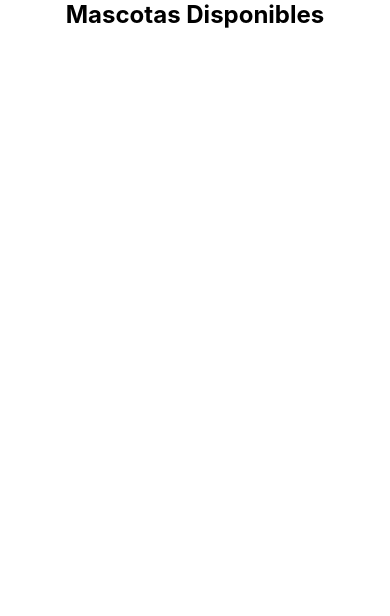
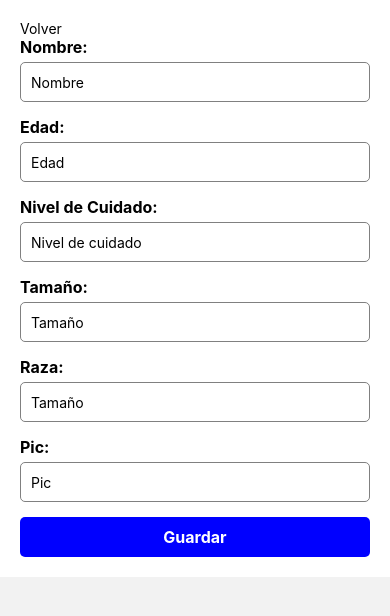
Before and after one commit to AgustinGiudice/petHope, a React Native app: screen /Pet in a window 390 px wide. Shown: the top 616 px of the page. Built offline with nearby package versions, Linux system fonts and the light colour scheme; no server answers.

Commit message:
Aplicación de localización en Usuario y Refugios

```diff
--- a/App.js
+++ b/App.js
@@ -27,7 +27,6 @@ const Stack = createNativeStackNavigator();
 export default function App() {
   return (
     <>
-{/*
       <StatusBar styles="light" />
       <NavigationContainer>
         <Stack.Navigator initialRouteName="Login">
@@ -61,9 +60,14 @@ export default function App() {
             component={RegisterPet}
             options={{ headerShown: false }}
           />
+          <Stack.Screen
+            name="ShowPets"
+            component={ShowPets}
+            options={{ headerShown: false }}
+          />
         </Stack.Navigator>
-      </NavigationContainer> */}
-        <ShowPets></ShowPets>
+      </NavigationContainer>
+      {/* <ShowPets></ShowPets> */}
     </>
   );
 }
--- a/screens/RegisterPet.js
+++ b/screens/RegisterPet.js
@@ -8,22 +8,17 @@ import {
 } from "react-native";
 
 const RegisterPet = ({ navigation }) => {
-  const [nombre, setNombre] = useState("");
-  const [edad, setEdad] = useState("");
-  const [nivelCuidado, setNivelCuidado] = useState("");
-  const [tamanio, setTamanio] = useState("");
-  const [pic, setPic] = useState("");
+  const initialPetData = {
+    nombre: "",
+    edad: "",
+    nivelCuidado: "",
+    tamanio: "",
+    pic: "",
+    raza: "",
+  };
+  const [petData, setPetData] = useState(initialPetData);
 
   const handleSubmit = () => {
-    // Crear un objeto con los datos del usuario
-    const petData = {
-      nombre,
-      edad,
-      nivelCuidado,
-      tamanio,
-      pic,
-    };
-
     // Realizar la petición POST al backend para guardar los datos del usuario
     fetch("http://localhost:3000/api/mascotas", {
       method: "POST",
@@ -36,11 +31,7 @@ const RegisterPet = ({ navigation }) => {
       .then((data) => {
         console.log("*********\nRespuesta del backend:", data);
         // Reiniciar los campos del formulario después de guardar los datos
-        setNombre("");
-        setEdad("");
-        setNivelCuidado("");
-        setTamanio("");
-        setPic("");
+        setPetData(initialPetData);
       })
       .catch((error) => {
         console.error("Error al guardar el usuario:", error);
@@ -59,37 +50,46 @@ const RegisterPet = ({ navigation }) => {
       <Text style={styles.label}>Nombre:</Text>
       <TextInput
         style={styles.input}
-        value={nombre}
-        onChangeText={setNombre}
+        value={petData.nombre}
+        onChangeText={(value) => setPetData({ ...petData, nombre: value })}
         placeholder="Nombre"
       />
       <Text style={styles.label}>Edad:</Text>
       <TextInput
         style={styles.input}
-        value={edad}
-        onChangeText={setEdad}
+        value={petData.edad}
+        onChangeText={(value) => setPetData({ ...petData, edad: value })}
         placeholder="Edad"
       />
       <Text style={styles.label}>Nivel de Cuidado:</Text>
       <TextInput
         style={styles.input}
-        value={nivelCuidado}
-        onChangeText={setNivelCuidado}
+        value={petData.nivelCuidado}
+        onChangeText={(value) =>
+          setPetData({ ...petData, nivelCuidado: value })
+        }
         placeholder="Nivel de cuidado"
         keyboardType="numeric"
       />
       <Text style={styles.label}>Tamaño:</Text>
       <TextInput
         style={styles.input}
-        value={tamanio}
-        onChangeText={setTamanio}
+        value={petData.tamanio}
+        onChangeText={(value) => setPetData({ ...petData, tamanio: value })}
+        placeholder="Tamaño"
+      />
+      <Text style={styles.label}>Raza:</Text>
+      <TextInput
+        style={styles.input}
+        value={petData.raza}
+        onChangeText={(value) => setPetData({ ...petData, raza: value })}
         placeholder="Tamaño"
       />
       <Text style={styles.label}>Pic:</Text>
       <TextInput
         style={styles.input}
-        value={pic}
-        onChangeText={setPic}
+        value={petData.pic}
+        onChangeText={(value) => setPetData({ ...petData, pic: value })}
         placeholder="Pic"
       />
       <TouchableOpacity style={styles.button} onPress={handleSubmit}>
--- a/screens/RegisterRef.js
+++ b/screens/RegisterRef.js
@@ -1,10 +1,16 @@
-import React, { useState } from 'react';
-import { View, Text, TextInput, TouchableOpacity, StyleSheet } from 'react-native';
+import React, { useState } from "react";
+import {
+  View,
+  Text,
+  TextInput,
+  TouchableOpacity,
+  StyleSheet,
+} from "react-native";
 
-const RegisterRef = ({navigation}) => {
-  const [nombre, setNombre] = useState('');
-  const [direccion, setDireccion] = useState('');
-  const [contacto, setContacto] = useState('');
+const RegisterRef = ({ navigation }) => {
+  const [nombre, setNombre] = useState("");
+  const [direccion, setDireccion] = useState("");
+  const [contacto, setContacto] = useState("");
 
   const handleSubmit = () => {
     // Crear un objeto con los datos del refugio
@@ -12,34 +18,39 @@ const RegisterRef = ({navigation}) => {
       nombre,
       direccion,
       contacto,
+      latitud: -34.61, //coordenadas hardcodeadas para dejar el refugio en devoto... XQ SI
+      longitud: -58.51815,
     };
 
     // Realizar la petición POST al backend para guardar los datos del refugio
-    fetch('http://localhost:3000/api/refugios', {
-      method: 'POST',
+    fetch("http://localhost:3000/api/refugios", {
+      method: "POST",
       headers: {
-        'Content-Type': 'application/json',
+        "Content-Type": "application/json",
       },
       body: JSON.stringify(refugioData),
     })
       .then((response) => response.json())
       .then((data) => {
-        console.log('Respuesta del backend:', data);
+        console.log("Respuesta del backend:", data);
         // Reiniciar los campos del formulario después de guardar los datos
-        setNombre('');
-        setDireccion('');
-        setContacto('');
+        setNombre("");
+        setDireccion("");
+        setContacto("");
+        navigation.navigate("ShowPets");
       })
       .catch((error) => {
-        console.error('Error al guardar el refugio:', error);
+        console.error("Error al guardar el refugio:", error);
         // Aquí puedes agregar lógica para mostrar un mensaje de error al usuario si la petición falla
       });
   };
 
   return (
     <View style={styles.container}>
-
-      <TouchableOpacity style={styles.goBackButton} onPress={() => navigation.goBack()}>
+      <TouchableOpacity
+        style={styles.goBackButton}
+        onPress={() => navigation.goBack()}
+      >
         <Text style={styles.goBackText}>Volver</Text>
       </TouchableOpacity>
 
@@ -75,32 +86,32 @@ const RegisterRef = ({navigation}) => {
 const styles = StyleSheet.create({
   container: {
     padding: 20,
-    backgroundColor: '#fff',
+    backgroundColor: "#fff",
   },
   label: {
     fontSize: 16,
-    fontWeight: 'bold',
+    fontWeight: "bold",
     marginBottom: 5,
   },
   input: {
     height: 40,
-    borderColor: 'gray',
+    borderColor: "gray",
     borderWidth: 1,
     borderRadius: 5,
     paddingHorizontal: 10,
     marginBottom: 15,
   },
   button: {
-    backgroundColor: 'blue',
+    backgroundColor: "blue",
     borderRadius: 5,
     paddingVertical: 10,
     paddingHorizontal: 20,
-    alignItems: 'center',
+    alignItems: "center",
   },
   buttonText: {
-    color: '#fff',
+    color: "#fff",
     fontSize: 16,
-    fontWeight: 'bold',
+    fontWeight: "bold",
   },
 });
 
--- a/screens/RegisterUser.js
+++ b/screens/RegisterUser.js
@@ -13,13 +13,18 @@ import { useNavigation } from "@react-navigation/native";
 // import MapView from "react-native-maps";
 
 const CreateUserForm = ({ navigation }) => {
-  const [latitude, setLatitude] = useState("");
-  const [longitude, setLongitude] = useState("");
-  const [nombre, setNombre] = useState("");
-  const [apellido, setApellido] = useState("");
-  const [telefono, setTelefono] = useState("");
-  const [mail, setMail] = useState("");
-  const [pass, setPass] = useState("");
+  const initialUserData = {
+    nombre: "",
+    apellido: "",
+    telefono: "",
+    mail: "",
+    pass: "",
+    latitud: null,
+    longitud: null,
+    espacioDisponible: null,
+    aceptaCuidadosEspeciales: false,
+  };
+  const [userData, setUserData] = useState(initialUserData);
   const [location, setLocation] = useState(null);
   const [errorMsg, setErrorMsg] = useState(null);
 
@@ -39,34 +44,32 @@ const showAlert = (message) => {
         return;
       }
 
-      let location = await Location.getCurrentPositionAsync({});
-      setLocation(location.coords);
+      let geolocation = await Location.getCurrentPositionAsync({});
+      setLocation(geolocation.coords);
     })();
-    setLatitude("Waiting..");
-    setLongitude("Waiting..");
     if (errorMsg) {
-      setLatitude("Ocurrió un error");
-      setLongitude("Ocurrió un error");
+      console.log(errorMsg);
     } else if (location) {
-      setLongitude(location.longitude);
-      setLatitude(location.latitude);
+      console.log(location); //Necesito saber como hacer para que no se ejecute 2 MILLONES DE VECES!!!!!!!!!!!!
+      setUserData({
+        ...userData,
+        latitud: location.latitude,
+        longitud: location.longitude,
+      });
     }
-  });
+  }, [location]);
 
   const handleSubmit = () => {
-    if (!nombre || !apellido || !telefono || !mail || !pass) {
+    if (
+      !userData.nombre ||
+      !userData.apellido ||
+      !userData.telefono ||
+      !userData.mail ||
+      !userData.pass
+    ) {
       showAlert("Por favor, completa todos los campos.");
       return;
     }
-
-    // Crear un objeto con los datos del usuario
-    const usuarioData = {
-      nombre,
-      apellido,
-      telefono,
-      mail,
-      pass
-    };
 
     // Realizar la petición POST al backend para guardar los datos del usuario
     fetch("http://localhost:3000/api/usuarios", {
@@ -74,20 +77,14 @@ const showAlert = (message) => {
       headers: {
         "Content-Type": "application/json",
       },
-      body: JSON.stringify(usuarioData),
+      body: JSON.stringify(userData),
     })
       .then((response) => response.json())
       .then((data) => {
         console.log("*********\nRespuesta del backend:", data);
         // Reiniciar los campos del formulario después de guardar los datos
-        setNombre('');
-        setApellido('');
-        setTelefono('');
-        setMail('');
-        setPass('');
-
-        navigation.navigate("Home"); // Reemplaza "Inicio" con el nombre de tu pantalla de inicio
-
+        setUserData(initialUserData);
+        navigation.navigate("ShowPets"); // Reemplaza "Inicio" con el nombre de tu pantalla de inicio
       })
       .catch((error) => {
         console.error("Error al guardar el usuario:", error);
@@ -106,44 +103,50 @@ const showAlert = (message) => {
       <Text style={styles.label}>Nombre:</Text>
       <TextInput
         style={styles.input}
-        value={nombre}
-        onChangeText={setNombre}
+        value={userData.nombre}
+        onChangeText={(value) => setUserData({ ...userData, nombre: value })}
         placeholder="Nombre"
       />
       <Text style={styles.label}>Apellido:</Text>
       <TextInput
         style={styles.input}
-        value={apellido}
-        onChangeText={setApellido}
+        value={userData.apellido}
+        onChangeText={(value) => setUserData({ ...userData, apellido: value })}
         placeholder="Apellido"
       />
       <Text style={styles.label}>Teléfono:</Text>
       <TextInput
         style={styles.input}
-        value={telefono}
-        onChangeText={setTelefono}
+        value={userData.telefono}
+        onChangeText={(value) => setUserData({ ...userData, telefono: value })}
         placeholder="Teléfono"
         keyboardType="numeric"
       />
       <Text style={styles.label}>Email:</Text>
       <TextInput
         style={styles.input}
-        value={mail}
-        onChangeText={setMail}
+        value={userData.mail}
+        onChangeText={(value) => setUserData({ ...userData, mail: value })}
         placeholder="Email"
         keyboardType="email-address"
       />
       <Text style={styles.label}>Contraseña:</Text>
       <TextInput
         style={styles.input}
-        value={pass}
-        onChangeText={setPass}
+        value={userData.pass}
+        onChangeText={(value) => setUserData({ ...userData, pass: value })}
         placeholder="Contraseña"
       />
 
+      {location === null ? (
+        <TouchableOpacity style={styles.button} disabled>
+          <Text style={styles.buttonText}>Guardar</Text>
+        </TouchableOpacity>
+      ) : (
         <TouchableOpacity style={styles.button} onPress={handleSubmit}>
           <Text style={styles.buttonText}>Guardar</Text>
         </TouchableOpacity>
+      )}
 
       {isAlertVisible && (
         <View style={styles.alert}>
@@ -206,8 +209,7 @@ const styles = StyleSheet.create({
   },
   map: {
     height: 200,
-
-  }
+  },
 });
 
 export default CreateUserForm;
```
Also changed, not shown: screens/Login.js (+16 -14 lines). Lines whose indentation alone changed are shown as unchanged.
